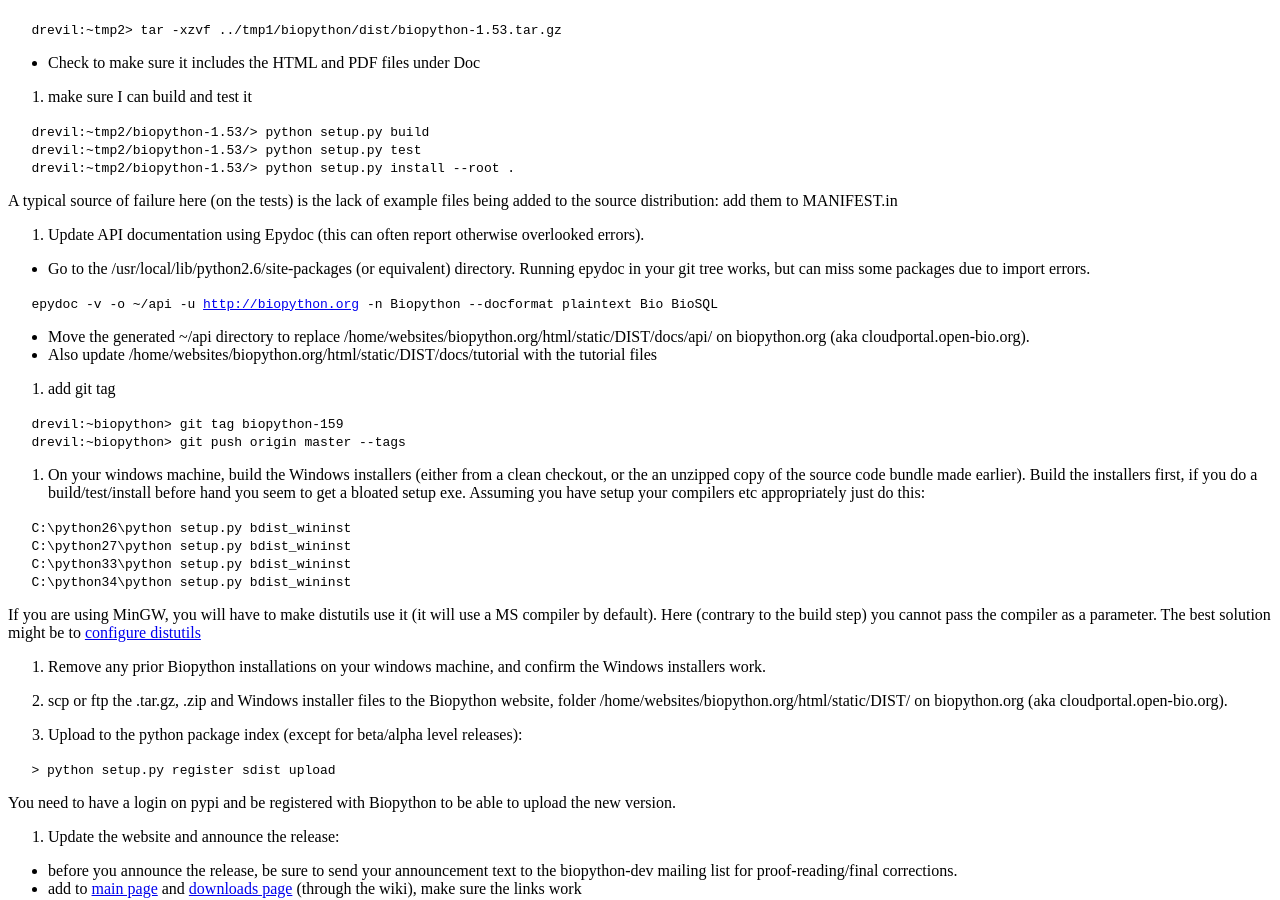
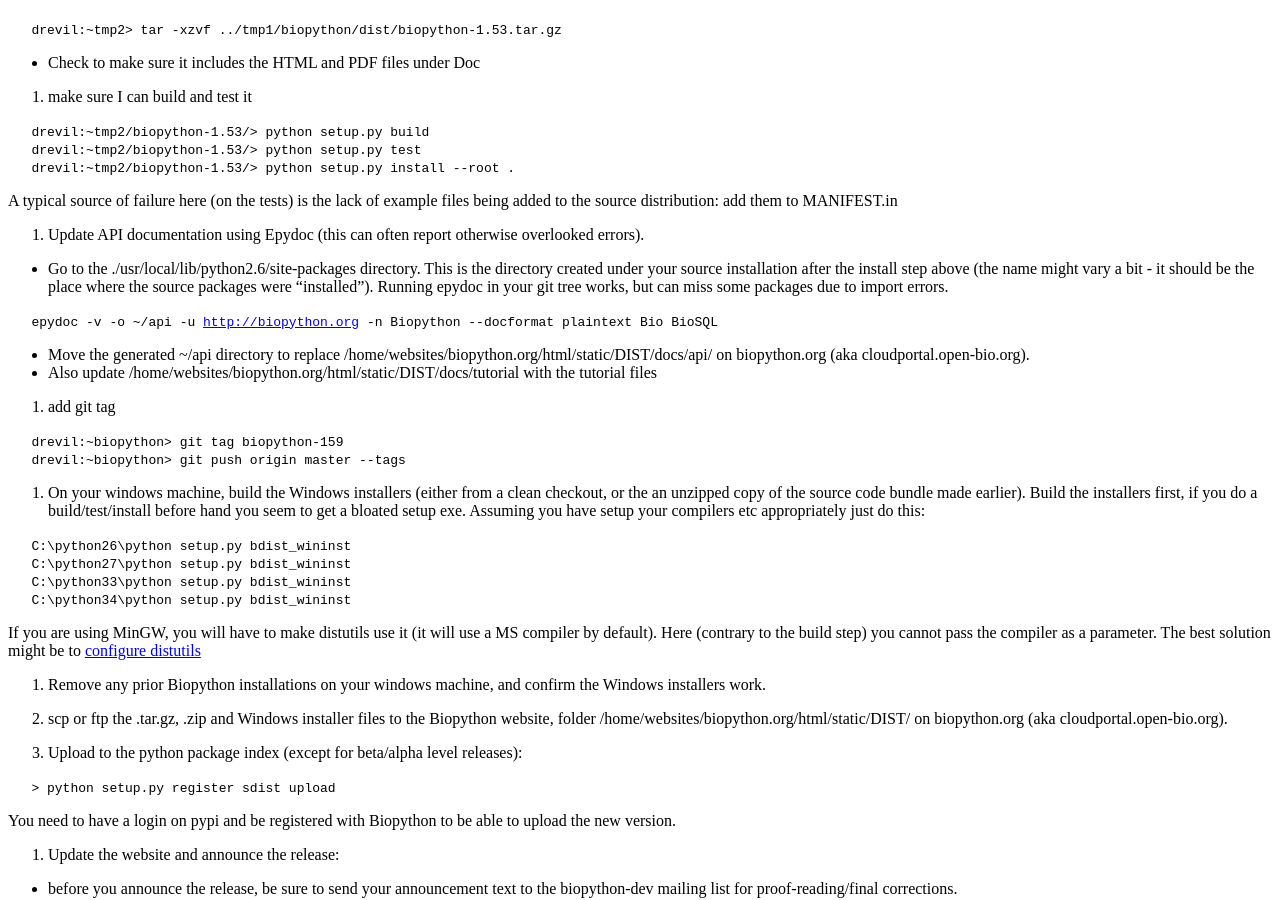
Before and after one commit to biopython/biopython.github.io, a Jekyll site: the page built from wiki/Building_a_release.md, in a window 1280 px wide and 900 px high, scrolled down 1830 px. Built offline with Jekyll 4.4.1, drawn with Linux system fonts in a browser that asks for light colours.

Commit message:
/* The instructions proper */

```diff
--- a/wiki/Building_a_release.md
+++ b/wiki/Building_a_release.md
@@ -135,9 +135,12 @@ files being added to the source distribution: add them to MANIFEST.in
 15. Update API documentation using Epydoc (this can often report
 otherwise overlooked errors).
 
--   Go to the /usr/local/lib/python2.6/site-packages (or equivalent)
-    directory. Running epydoc in your git tree works, but can miss some
-    packages due to import errors.
+-   Go to the ./usr/local/lib/python2.6/site-packages directory. This is
+    the directory created under your source installation after the
+    install step above (the name might vary a bit - it should be the
+    place where the source packages were "installed"). Running epydoc in
+    your git tree works, but can miss some packages due to
+    import errors.
 
 `   epydoc -v -o ~/api -u `[`http://biopython.org`](http://biopython.org)` -n Biopython --docformat plaintext Bio BioSQL`
 
```
Also changed, not shown: 1 other file.
